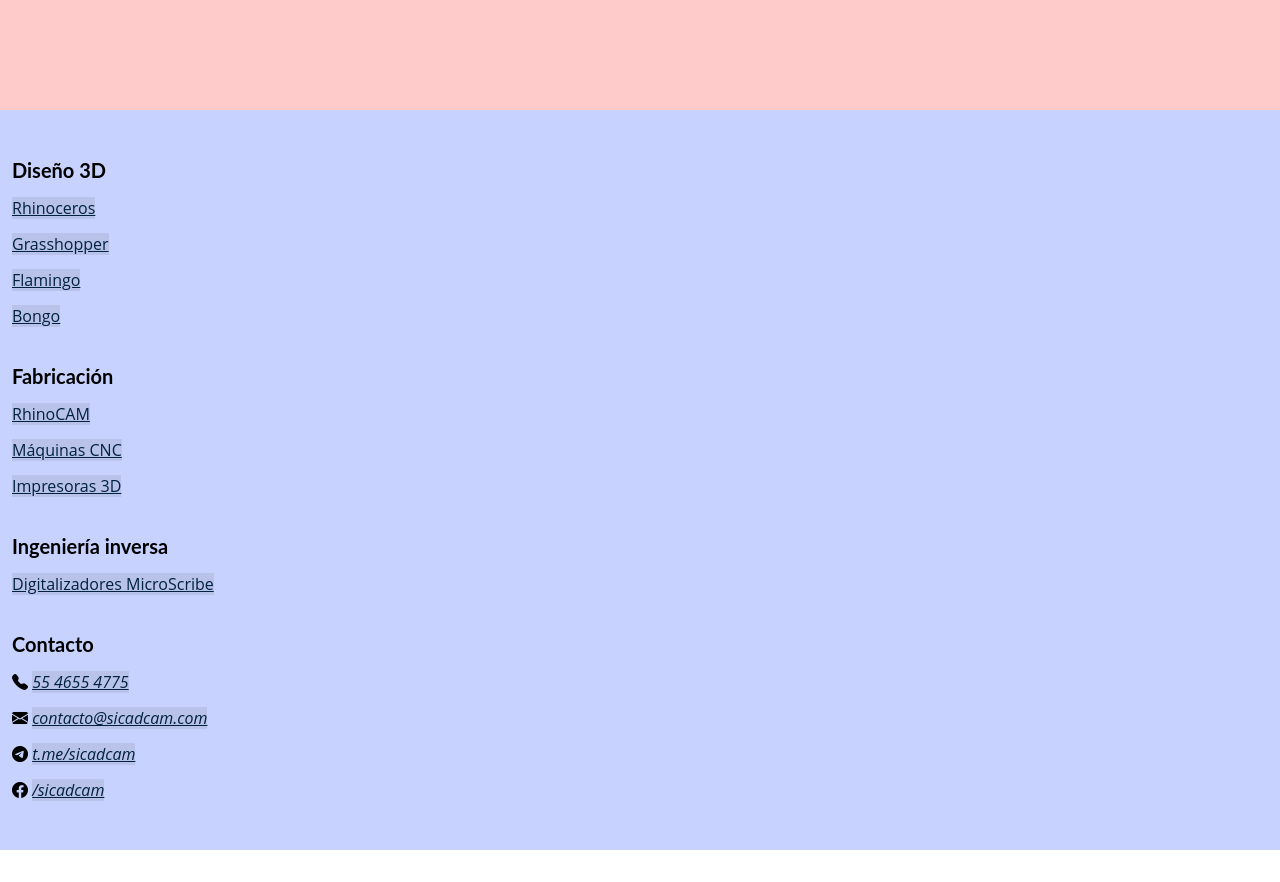
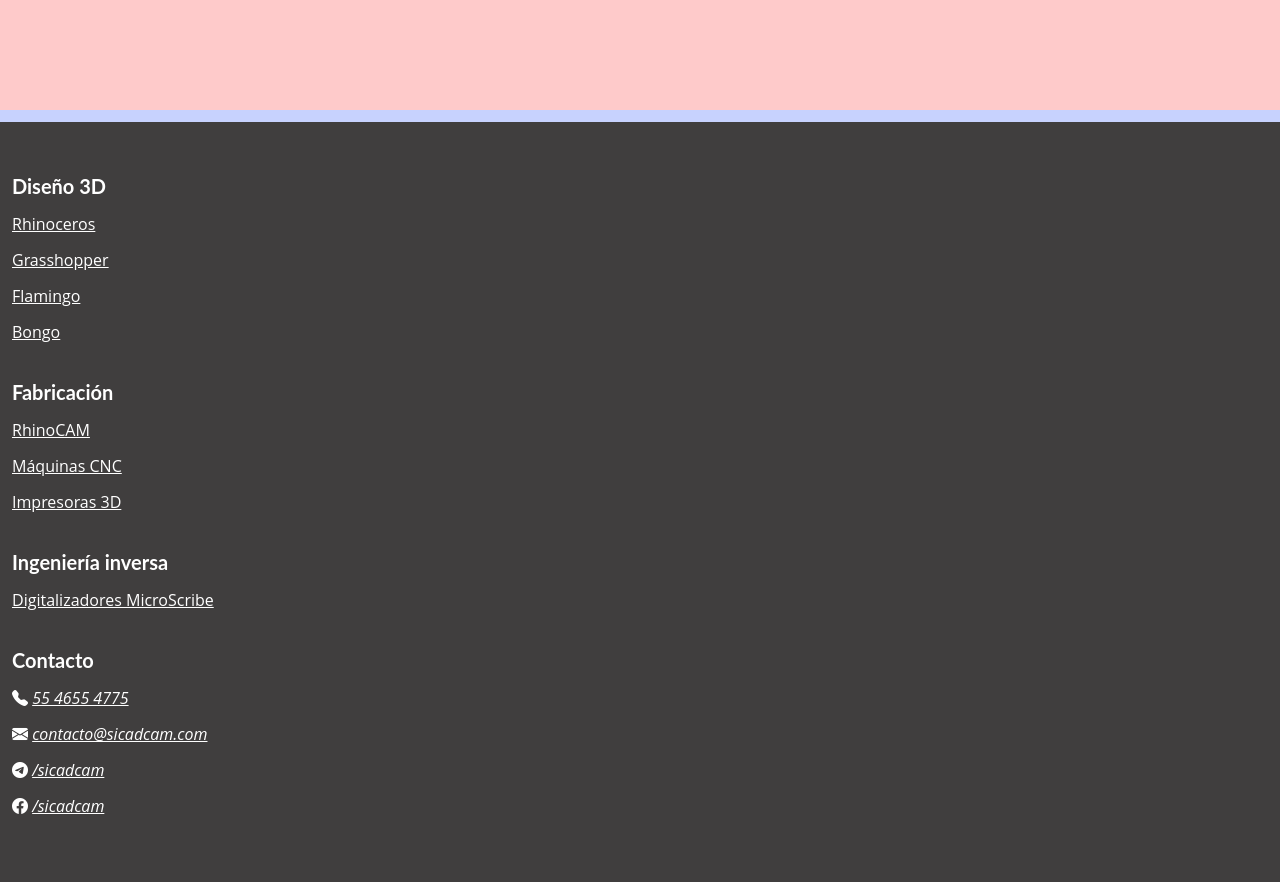
Before and after one commit to Comecacahuates/web-sicadcam, a Next.js app: page / in a window 1280 px wide. Shown: the part 2660-3542 px from the top of the page. Before the commit the page ends 3510 px from the top, so only its background shows below. Built offline with nearby package versions, Linux system fonts and the light colour scheme.

Commit message:
Pie de página

```diff
--- a/components/footer.tsx
+++ b/components/footer.tsx
@@ -6,77 +6,79 @@
 export default function Footer() {
   /* Renderización */
   return (
-    <footer className="flex flex-col px-3 py-6">
+    <footer className="px-3 py-10 bg-my-gray text-white">
+      <div className="container mx-auto">
+        <div className="flex flex-col">
           {/* Diseño 3D */}
           <div className="py-3">
-        <span className="h3">Diseño 3D</span>
+            <span className="h3 text-white">Diseño 3D</span>
             <ul>
               <li className="my-3">
-            <a className="a" href="#">
-              Rhinoceros
-            </a>
+                <Link href="#">
+                  <a className="text-white">Rhinoceros</a>
+                </Link>
               </li>
               <li className="my-3">
-            <a className="a" href="#">
-              Grasshopper
-            </a>
+                <Link href="#">
+                  <a className="text-white">Grasshopper</a>
+                </Link>
               </li>
               <li className="my-3">
-            <a className="a" href="#">
-              Flamingo
-            </a>
+                <Link href="#">
+                  <a className="text-white">Flamingo</a>
+                </Link>
               </li>
               <li className="my-3">
-            <a className="a" href="#">
-              Bongo
-            </a>
+                <Link href="#">
+                  <a className="text-white">Bongo</a>
+                </Link>
               </li>
             </ul>
           </div>
           <div className="flex flex-col">
             {/* Fabricación */}
             <div className="py-3">
-          <span className="h3">Fabricación</span>
+              <span className="h3 text-white">Fabricación</span>
               <ul>
                 <li className="my-3">
-              <a className="a" href="#">
-                RhinoCAM
-              </a>
+                  <Link href="#">
+                    <a className="text-white">RhinoCAM</a>
+                  </Link>
                 </li>
                 <li className="my-3">
-              <a className="a" href="#">
-                Máquinas CNC
-              </a>
+                  <Link href="#">
+                    <a className="text-white">Máquinas CNC</a>
+                  </Link>
                 </li>
                 <li className="my-3">
-              <a className="a" href="#">
-                Impresoras 3D
-              </a>
+                  <Link href="#">
+                    <a className="text-white">Impresoras 3D</a>
+                  </Link>
                 </li>
               </ul>
             </div>
             {/* Ingeniería inversa */}
             <div className="py-3">
-          <span className="h3">Ingeniería inversa</span>
+              <span className="h3 text-white">Ingeniería inversa</span>
               <ul>
                 <li className="py-3">
-              <a className="a" href="#">
-                Digitalizadores MicroScribe
-              </a>
+                  <Link href="#">
+                    <a className="text-white">Digitalizadores MicroScribe</a>
+                  </Link>
                 </li>
               </ul>
             </div>
           </div>
           {/* Contacto */}
           <div className="py-3">
-        <span className="h3">Contacto</span>
+            <span className="h3 text-white">Contacto</span>
             <address>
               <ul>
                 {/* Teléfono */}
                 <li className="my-3">
                   <Icon icon="telephone-fill" />
                   {` `}
-              <a className="a" href="#">
+                  <a className="text-white" href="#">
                     55 4655 4775
                   </a>
                 </li>
@@ -84,7 +86,7 @@
                 <li className="my-3">
                   <Icon icon="envelope-fill" />
                   {` `}
-              <a className="a" href="#">
+                  <a className="text-white" href="#">
                     contacto@sicadcam.com
                   </a>
                 </li>
@@ -92,20 +94,22 @@
                 <li className="my-3">
                   <Icon icon="telegram" />
                   {` `}
-              <a className="a" href="#">
-                t.me/sicadcam
+                  <a className="text-white" href="#">
+                    /sicadcam
                   </a>
                 </li>
                 {/* Facebook */}
                 <li className="my-3">
                   <Icon icon="facebook" /> {` `}
-              <a className="a" href="#">
+                  <a className="text-white" href="#">
                     /sicadcam
                   </a>
                 </li>
               </ul>
             </address>
           </div>
+        </div>
+      </div>
     </footer>
   );
 }
```
Lines whose indentation alone changed are shown as unchanged.
